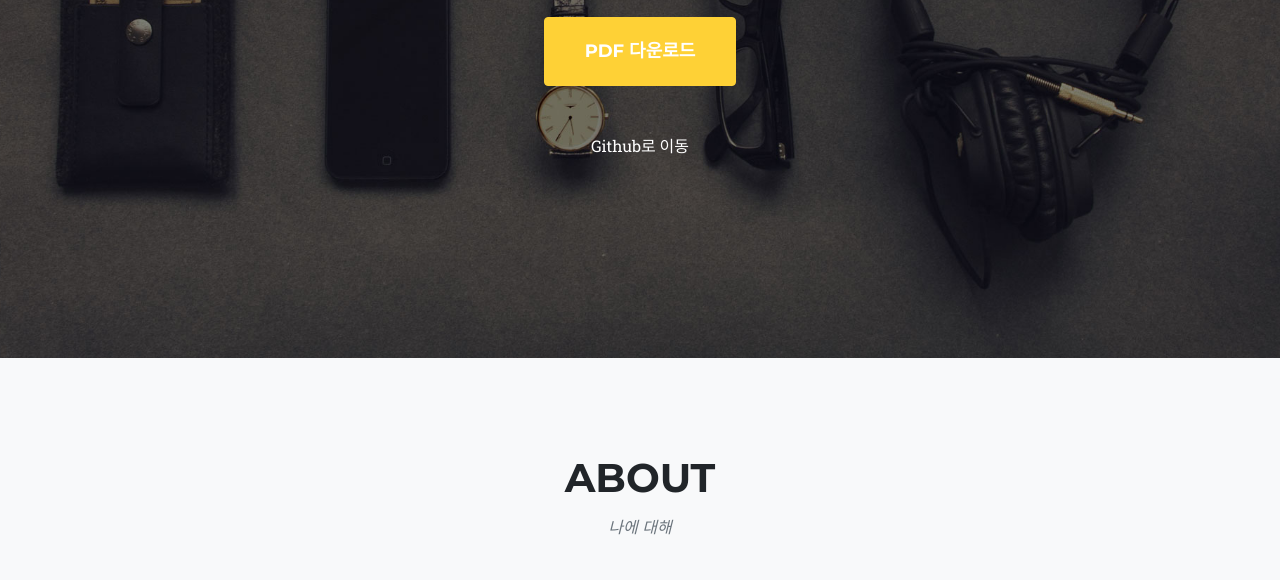
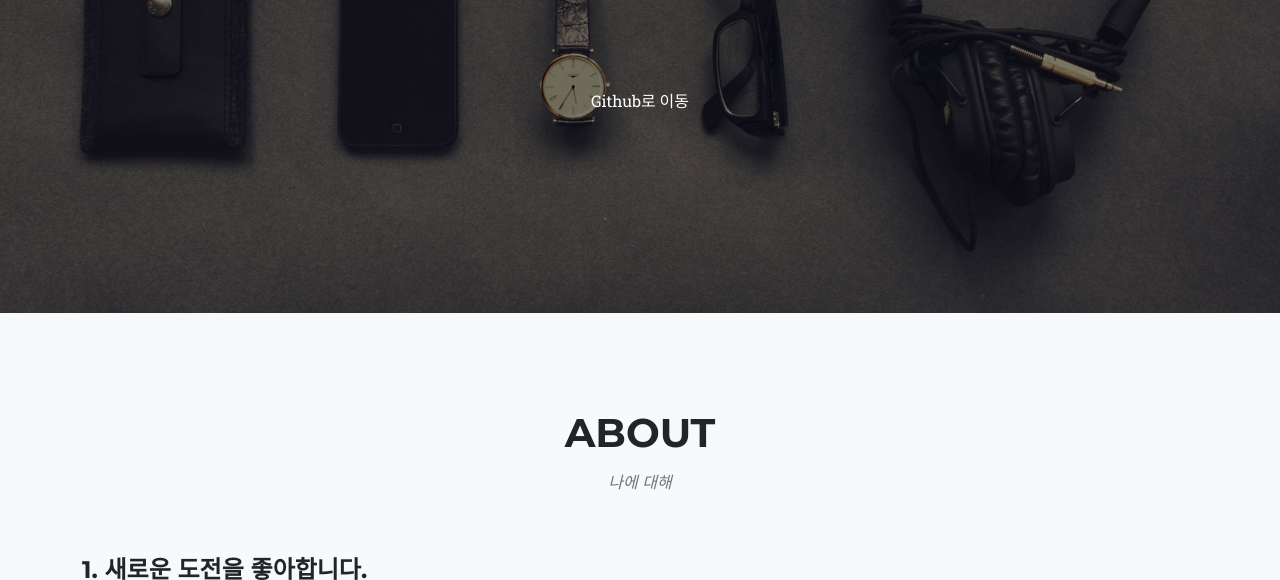
Before and after one commit to dico1631/dico1631_pf.github.io, a plain HTML site: page index.html in a window 1280 px wide. Shown: the part 520-1100 px from the top of the page. Drawn offline with nearby package versions, Linux system fonts and the light colour scheme; a web font is replaced by a local one.

Commit message:
modify index.html

```diff
--- a/index.html
+++ b/index.html
@@ -43,7 +43,7 @@
                 <div class="masthead-heading text-uppercase">고민정</div>
                 <h4>Koh MinJung</h4>
                 <br>
-                <a class="btn btn-primary btn-xl text-uppercase js-scroll-trigger" href="" download>PDF 다운로드</a>
+                <!-- <a class="btn btn-primary btn-xl text-uppercase js-scroll-trigger" href="" download>PDF 다운로드</a> -->
                 <br><br><br>
                 <a class="text-contact" href="https://github.com/dico1631" target="_blank">Github로 이동</a>
             </div>
```
